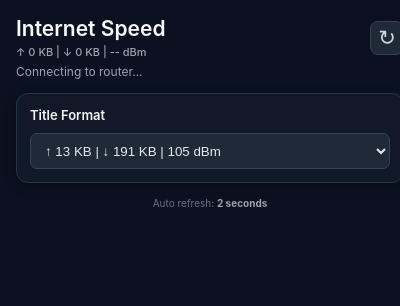
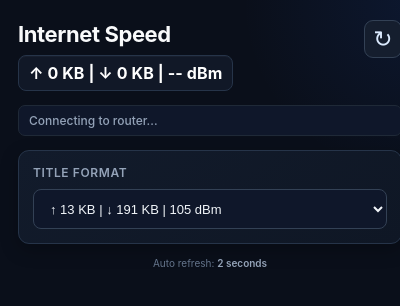
Before and after one commit to lmadhuranga/router-api, a browser extension: page router-speed-extension/popup.html in a window 400 px wide. Drawn offline with Linux system fonts and the light colour scheme.

Commit message:
update css

```diff
--- a/router-speed-extension/popup.css
+++ b/router-speed-extension/popup.css
@@ -2,16 +2,16 @@
   box-sizing: border-box;
 }
 
-html {
-  background: #0b1120;
-}
-
+html,
 body {
   margin: 0;
+  padding: 0;
 
   width: 420px;
 
-  min-height: 100vh;
+  background: #0a0f1a;
+
+  color: #e5e7eb;
 
   font-family:
     -apple-system,
@@ -21,22 +21,28 @@ body {
     Arial,
     sans-serif;
 
-  background: #0b1120;
+  color-scheme: dark;
+}
 
-  color: #e5e7eb;
-
-  color-scheme: dark;
+body {
+  min-height: 100vh;
 }
 
 
 /* ============================================================
-   CONTAINER
+   MAIN CONTAINER
    ============================================================ */
 
 .container {
-  padding: 16px;
+  padding: 18px;
 
-  background: #0b1120;
+  background:
+    radial-gradient(
+      circle at top right,
+      rgba(37, 99, 235, 0.10),
+      transparent 35%
+    ),
+    #0a0f1a;
 }
 
 
@@ -47,19 +53,29 @@ body {
 .header {
   display: flex;
 
-  align-items: center;
+  align-items: flex-start;
 
   justify-content: space-between;
 
-  margin-bottom: 5px;
+  gap: 12px;
+
+  padding: 2px 0 14px;
+}
+
+.header-content {
+  min-width: 0;
 }
 
 h1 {
   margin: 0;
 
-  font-size: 21px;
+  font-size: 22px;
 
-  font-weight: 600;
+  line-height: 28px;
+
+  font-weight: 700;
+
+  letter-spacing: -0.4px;
 
   color: #f9fafb;
 }
@@ -70,15 +86,35 @@ h1 {
    ============================================================ */
 
 .speed-title {
-  margin-top: 4px;
+  display: inline-flex;
 
-  font-size: 11px;
+  align-items: center;
 
-  font-weight: 500;
+  margin-top: 7px;
 
-  color: #9ca3af;
+  padding: 7px 10px;
+
+  border: 1px solid #263449;
+
+  border-radius: 8px;
+
+  background: #111827;
+
+  font-size: 16px;
+
+  line-height: 20px;
+
+  font-weight: 700;
+
+  letter-spacing: 0.1px;
+
+  color: #ffffff;
 
   white-space: nowrap;
+
+  box-shadow:
+    inset 0 1px 0
+    rgba(255, 255, 255, 0.03);
 }
 
 
@@ -87,57 +123,72 @@ h1 {
    ============================================================ */
 
 .refresh-button {
-  width: 34px;
+  flex: 0 0 auto;
 
-  height: 34px;
+  width: 38px;
+
+  height: 38px;
+
+  display: flex;
+
+  align-items: center;
+
+  justify-content: center;
 
   padding: 0;
 
-  border: 1px solid #374151;
+  border: 1px solid #334155;
 
-  border-radius: 8px;
+  border-radius: 9px;
 
-  background: #1f2937;
+  background: #151e2e;
 
-  color: #d1d5db;
+  color: #dbeafe;
 
-  font-size: 21px;
+  font-size: 23px;
 
-  line-height: 32px;
+  line-height: 1;
 
   cursor: pointer;
 
   transition:
-    background 0.15s,
-    border-color 0.15s,
-    transform 0.15s;
+    background 0.15s ease,
+    border-color 0.15s ease,
+    transform 0.15s ease,
+    box-shadow 0.15s ease;
 }
 
 .refresh-button:hover {
-  background: #374151;
+  background: #1e293b;
 
-  border-color: #4b5563;
+  border-color: #475569;
 
   color: #ffffff;
+
+  box-shadow:
+    0 3px 10px
+    rgba(0, 0, 0, 0.25);
 }
 
 .refresh-button:active {
-  transform: scale(0.94);
+  transform: scale(0.92);
 
   background: #111827;
 }
 
 .refresh-button:disabled {
-  opacity: 0.6;
+  opacity: 0.55;
 
   cursor: wait;
 }
 
 .refresh-button.loading {
-  animation: spin 0.8s linear infinite;
+  animation:
+    refresh-spin 0.8s
+    linear infinite;
 }
 
-@keyframes spin {
+@keyframes refresh-spin {
 
   from {
     transform: rotate(0deg);
@@ -155,11 +206,27 @@ h1 {
    ============================================================ */
 
 .status {
+  display: flex;
+
+  align-items: center;
+
+  min-height: 30px;
+
   margin-bottom: 14px;
+
+  padding: 7px 10px;
+
+  border: 1px solid #1f2937;
+
+  border-radius: 7px;
+
+  background: #0f172a;
 
   font-size: 12px;
 
-  color: #9ca3af;
+  font-weight: 500;
+
+  color: #94a3b8;
 }
 
 
@@ -168,29 +235,36 @@ h1 {
    ============================================================ */
 
 .card {
-  padding: 13px;
+  padding: 14px;
 
-  margin-bottom: 12px;
+  border: 1px solid #263449;
 
-  border: 1px solid #293548;
+  border-radius: 11px;
 
-  border-radius: 12px;
-
-  background: #111827;
+  background:
+    linear-gradient(
+      145deg,
+      #121b2b,
+      #0f1725
+    );
 
   box-shadow:
-    0 4px 12px
+    0 6px 18px
     rgba(0, 0, 0, 0.25);
 }
 
 .card-title {
-  margin-bottom: 10px;
+  margin-bottom: 9px;
 
-  font-size: 13px;
+  font-size: 12px;
 
   font-weight: 600;
 
-  color: #f3f4f6;
+  text-transform: uppercase;
+
+  letter-spacing: 0.6px;
+
+  color: #94a3b8;
 }
 
 
@@ -201,27 +275,39 @@ h1 {
 select {
   width: 100%;
 
-  height: 36px;
+  height: 40px;
 
-  padding: 0 10px;
+  padding: 0 12px;
 
-  border: 1px solid #374151;
+  border: 1px solid #334155;
 
-  border-radius: 7px;
+  border-radius: 8px;
 
   outline: none;
 
-  background: #1f2937;
+  background: #0f172a;
 
-  color: #e5e7eb;
+  color: #f1f5f9;
 
   color-scheme: dark;
 
+  font-size: 13px;
+
+  font-weight: 500;
+
   cursor: pointer;
+
+  appearance: auto;
+
+  transition:
+    border-color 0.15s ease,
+    background 0.15s ease;
 }
 
 select:hover {
-  border-color: #4b5563;
+  background: #151f30;
+
+  border-color: #475569;
 }
 
 select:focus {
@@ -229,13 +315,13 @@ select:focus {
 
   box-shadow:
     0 0 0 2px
-    rgba(96, 165, 250, 0.15);
+    rgba(96, 165, 250, 0.12);
 }
 
 option {
-  background: #1f2937;
+  background: #111827;
 
-  color: #e5e7eb;
+  color: #f1f5f9;
 }
 
 
@@ -244,17 +330,19 @@ option {
    ============================================================ */
 
 .footer {
-  padding: 2px 0 4px;
+  padding-top: 13px;
 
   text-align: center;
 
   font-size: 10px;
 
-  color: #6b7280;
+  color: #64748b;
 }
 
 .footer strong {
-  color: #9ca3af;
+  font-weight: 600;
+
+  color: #94a3b8;
 }
 
 
@@ -263,19 +351,19 @@ option {
    ============================================================ */
 
 ::-webkit-scrollbar {
-  width: 7px;
+  width: 6px;
 }
 
 ::-webkit-scrollbar-track {
-  background: #0b1120;
+  background: #0a0f1a;
 }
 
 ::-webkit-scrollbar-thumb {
-  background: #374151;
+  background: #334155;
 
   border-radius: 10px;
 }
 
 ::-webkit-scrollbar-thumb:hover {
-  background: #4b5563;
+  background: #475569;
 }
```
